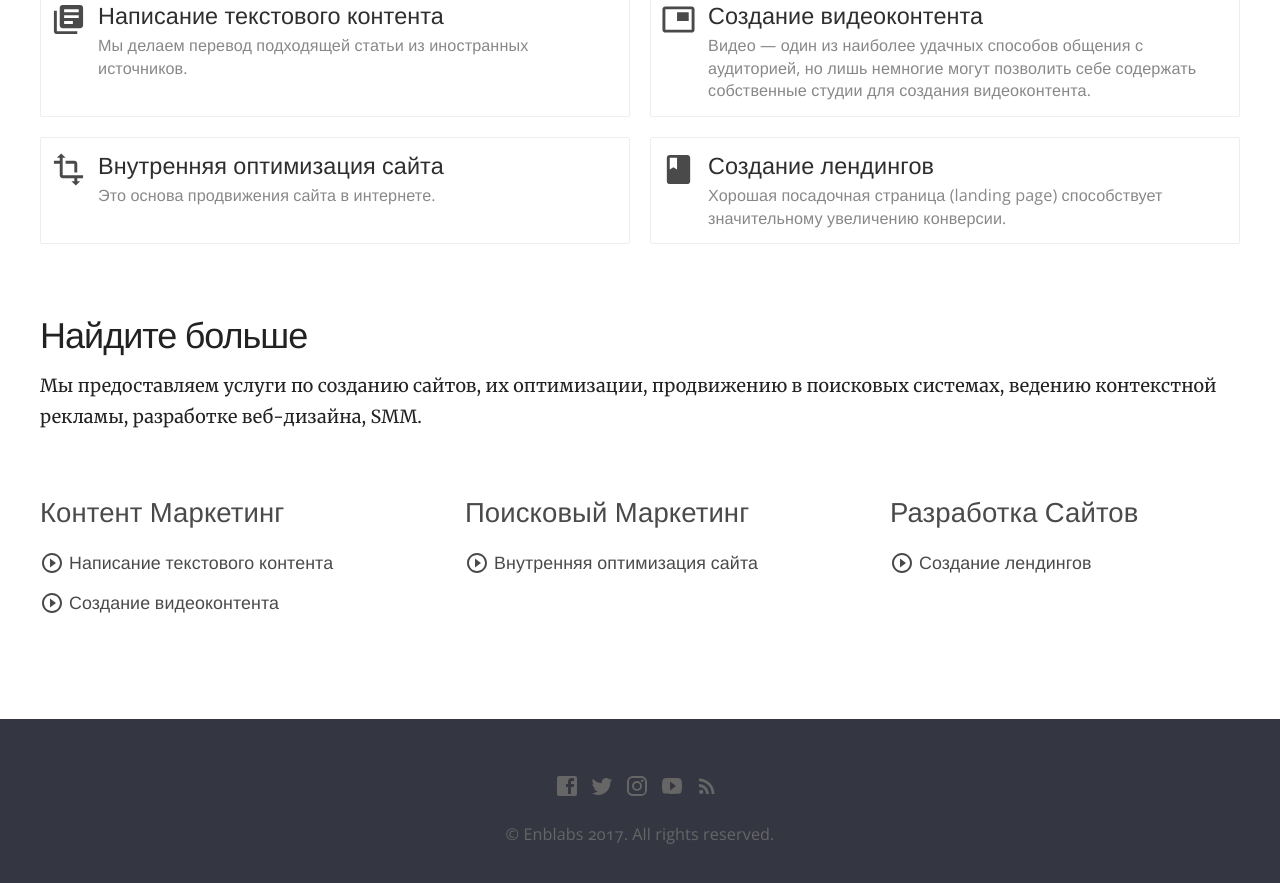
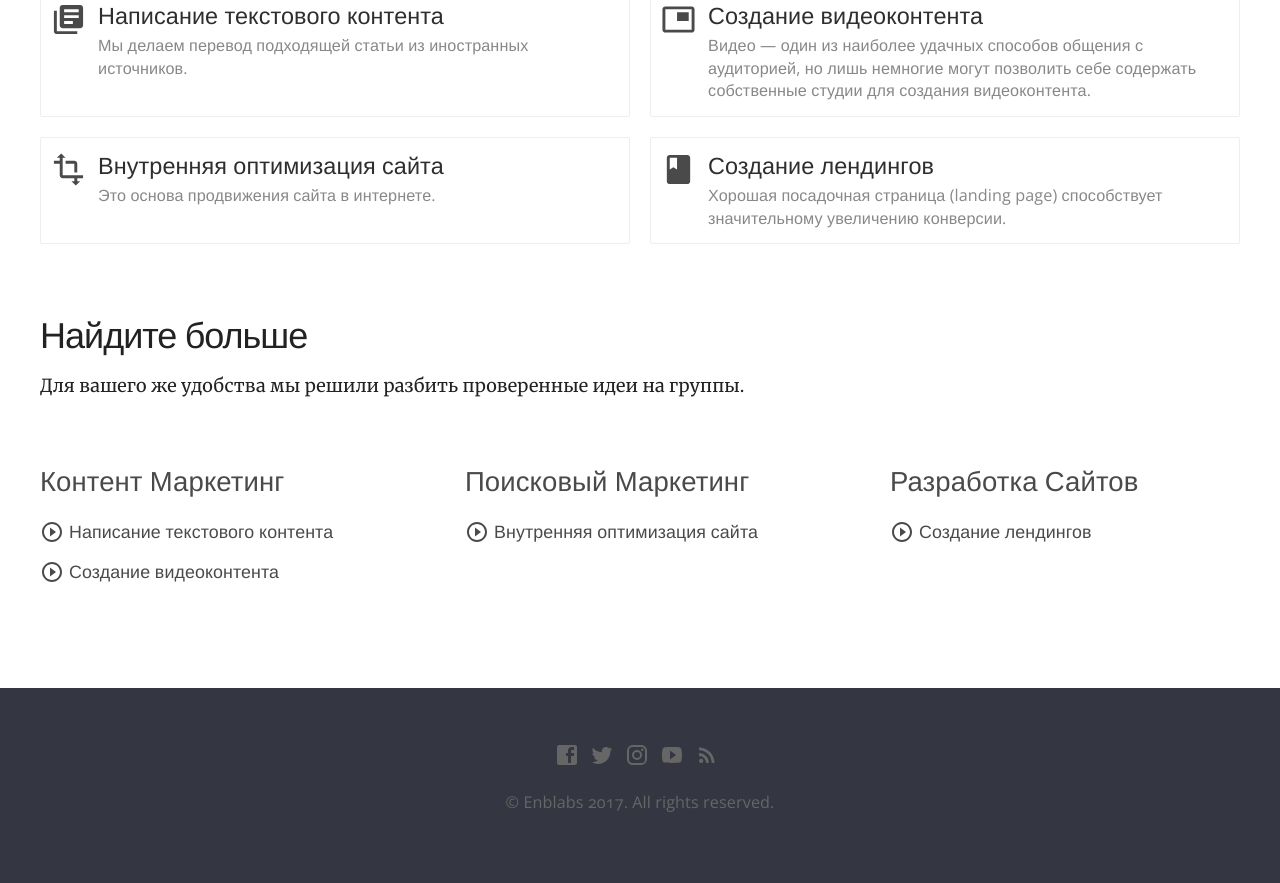
Before and after one commit to RakhimyanTim/digital-marketing.github.io, a Jekyll site: the page built from index.html, in a window 1280 px wide and 900 px high, scrolled down 609 px. Shown: the top 883 px of the window. Built offline with Jekyll 4.4.1, drawn with Linux system fonts in a browser that asks for light colours; nearby versions of some CDN libraries.

Commit message:
Updated 'index.html' via CloudCannon

```diff
--- a/index.html
+++ b/index.html
@@ -18,7 +18,7 @@ sets:
 </section>
 
 <h2>Найдите больше</h2>
-<p>Мы предоставляем услуги по созданию сайтов, их оптимизации, продвижению в поисковых системах, ведению контекстной рекламы, разработке веб-дизайна, SMM.</p>
+<p>Для вашего же удобства мы решили разбить проверенные идеи на группы.</p>
 
 <section class="categories">
 	{% assign tags = site.tags | sort %}
```
